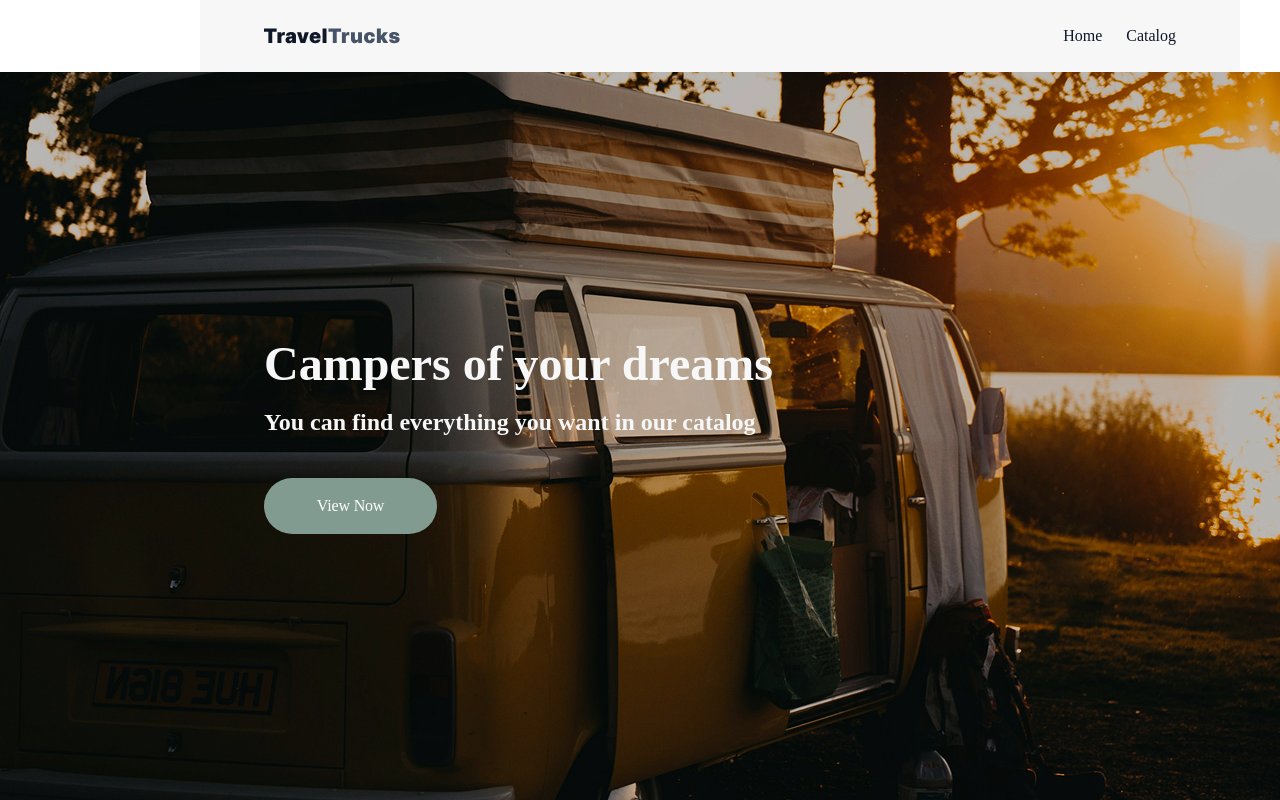
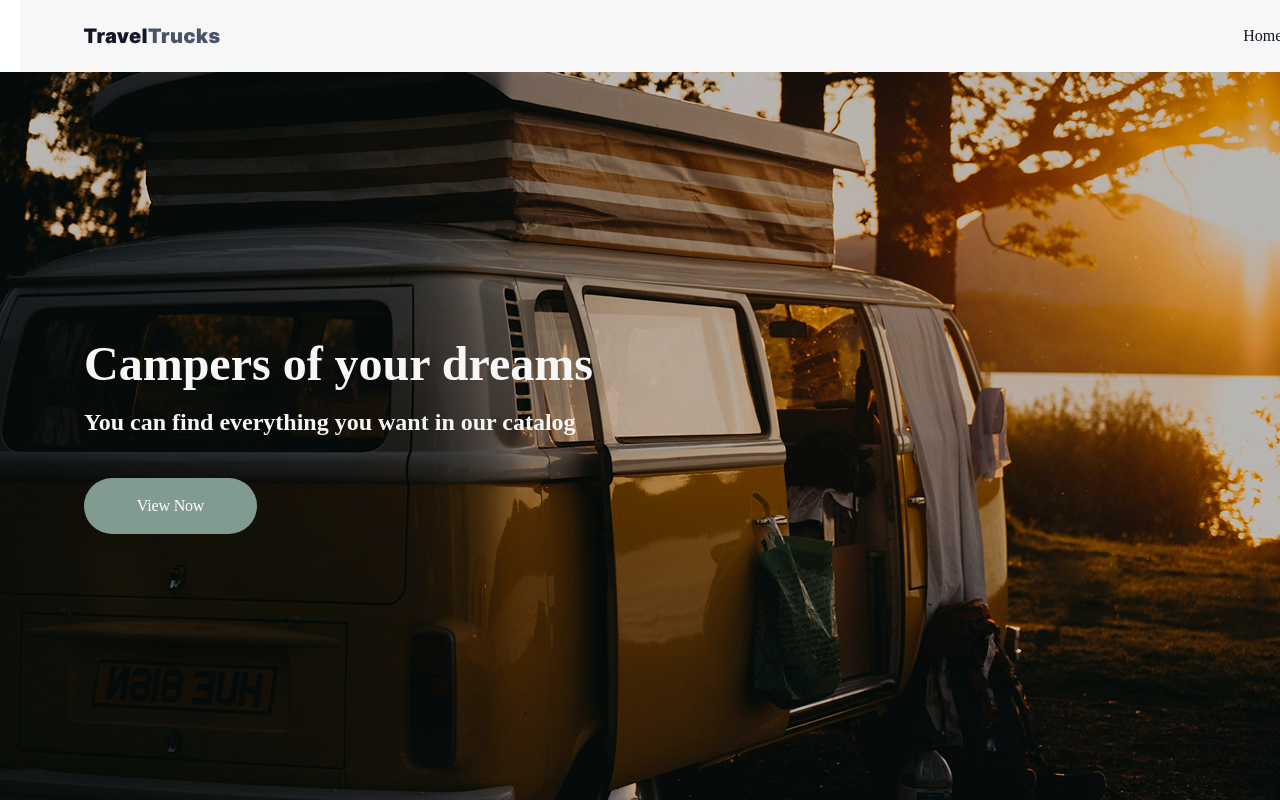
Before and after one commit to LudSkop/TravelTrucks, a Next.js app: page / in a window 1280 px wide. Shown: the top 800 px of the page. Built offline with nearby package versions, Linux system fonts and the light colour scheme.

Commit message:
style: refine header and home responsive styles

```diff
--- a/app/Home.module.css
+++ b/app/Home.module.css
@@ -77,7 +77,7 @@
 
 @media (min-width: 1200px) {
   .container {
-    max-width: 1040px;
+    max-width: 1400px;
     padding: 0 64px;
   }
 
--- a/components/Header/Header.module.css
+++ b/components/Header/Header.module.css
@@ -83,7 +83,7 @@
 
 @media (min-width: 1200px) {
   .header {
-    max-width: 1040px;
+    max-width: 1400px;
     padding: 0 64px;
   }
 }
```
